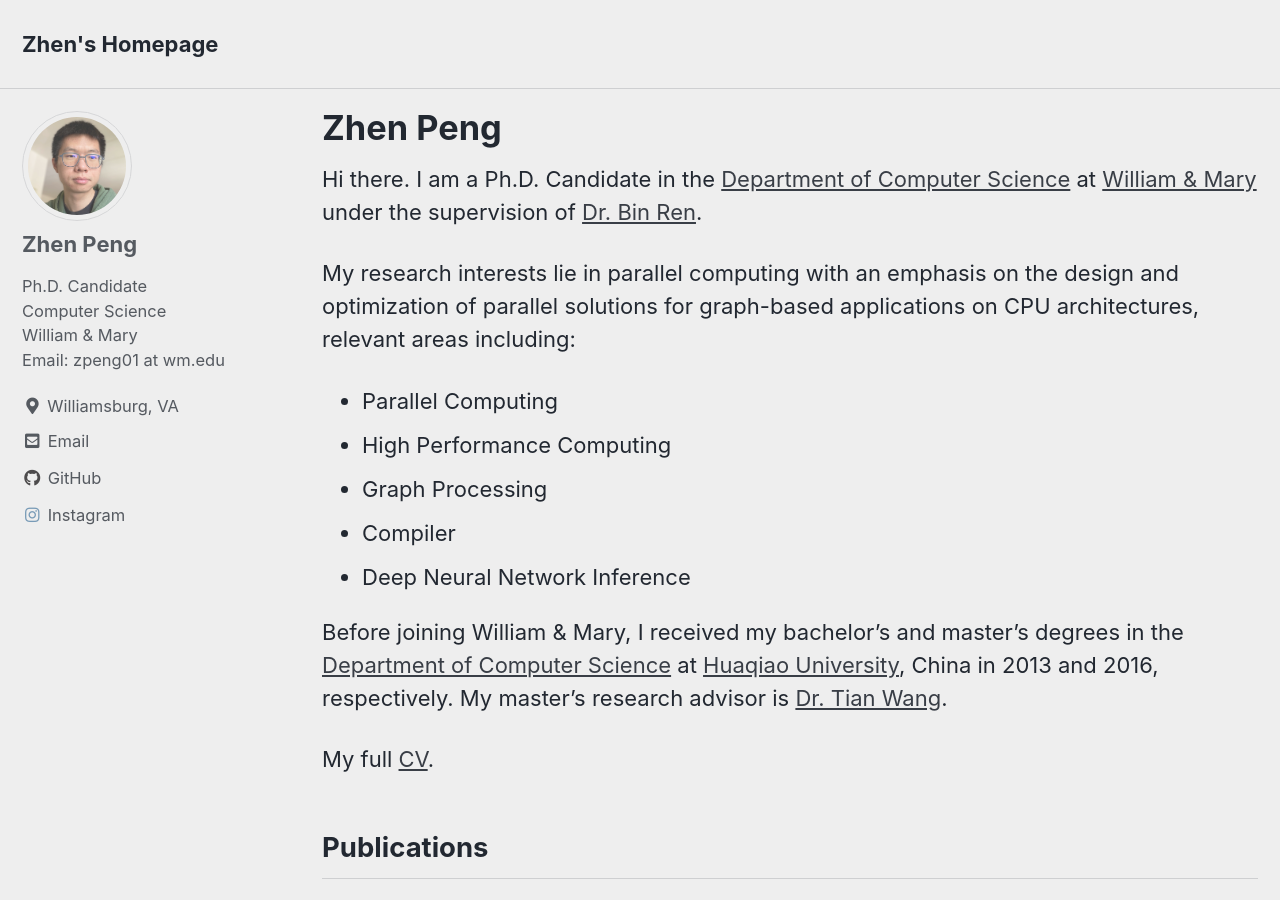
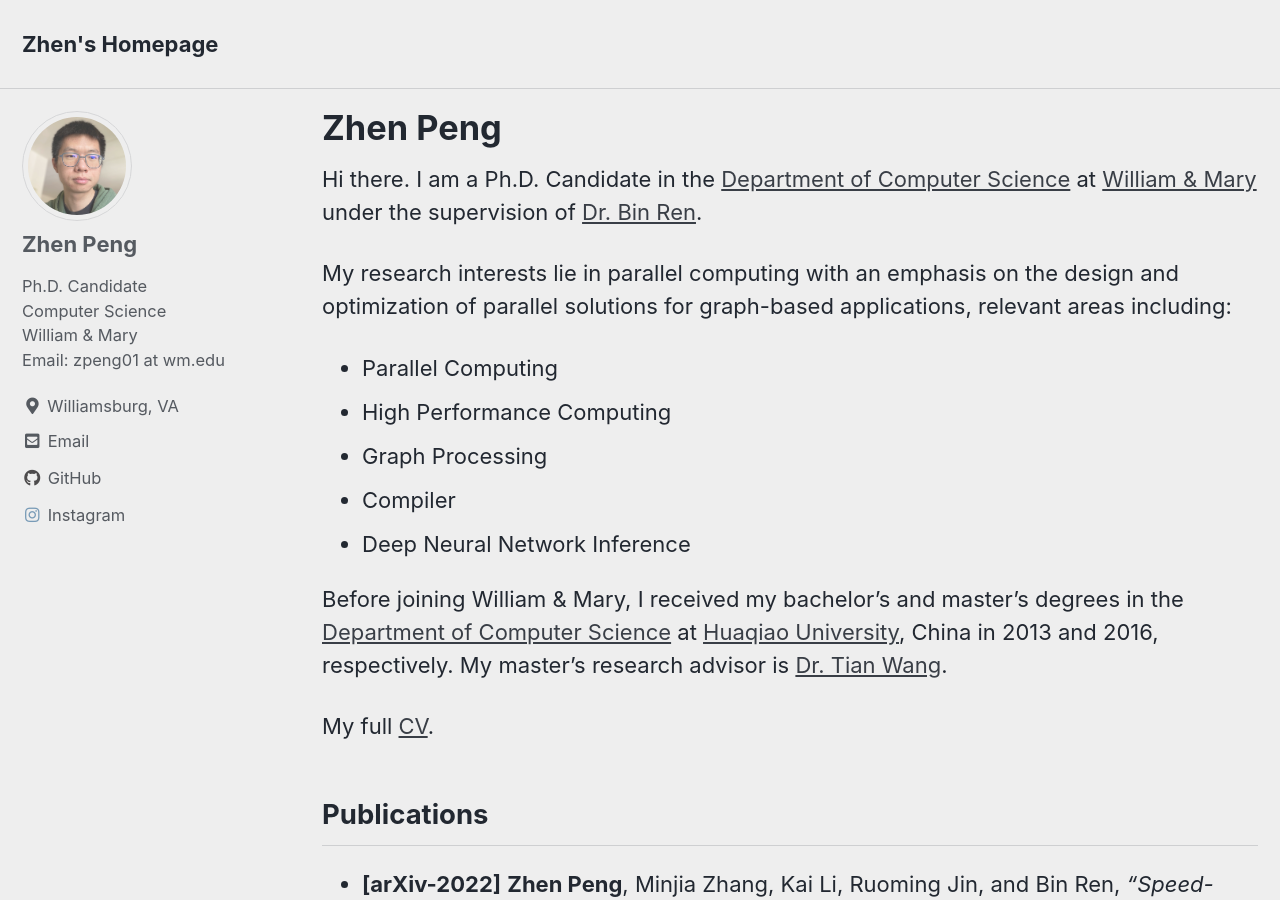
Before and after one commit to johnpzh/johnpzh.github.io, a Jekyll site: the page built from index.md, in a window 1280 px wide and 900 px high. Built offline with Jekyll 4.4.1, drawn with Linux system fonts in a browser that asks for light colours; cached includes are drawn as plain includes.

Commit message:
Update index.md

```diff
--- a/index.md
+++ b/index.md
@@ -9,7 +9,7 @@ author_profile: true
 
 Hi there. I am a Ph.D. Candidate in the [Department of Computer Science][WMCS] at [William & Mary][W&M] under the supervision of [Dr. Bin Ren][BinRen].
 
-My research interests lie in parallel computing with an emphasis on the design and optimization of parallel solutions for graph-based applications on CPU architectures, relevant areas including:
+My research interests lie in parallel computing with an emphasis on the design and optimization of parallel solutions for graph-based applications, relevant areas including:
 
 * Parallel Computing
 * High Performance Computing
```
